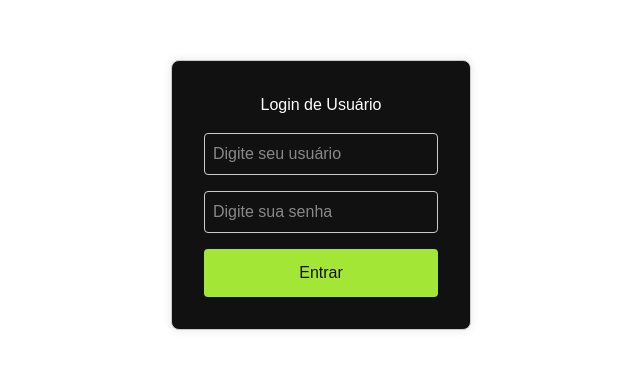
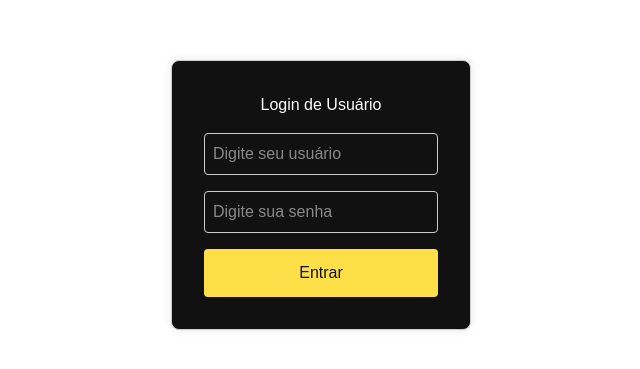
Before and after one commit to EltonFrutal/Painel-frontend, a Next.js app: page /login in a window 1280 px wide. Shown: the part 205-574 px from the top of the page, without its empty margins (319-959 px from the left). Built offline with nearby package versions, Linux system fonts and the light colour scheme.

Commit message:
botao Amarelo Login

```diff
--- a/app/login/page.tsx
+++ b/app/login/page.tsx
@@ -58,7 +58,7 @@ export default function Login() {
           type="submit"
           style={{
             padding: '0.75rem',
-            backgroundColor: '#a3e635', // verde limão
+            backgroundColor: '#fde047', // amarelo
             color: '#111',
             border: 'none',
             borderRadius: '4px',
```
